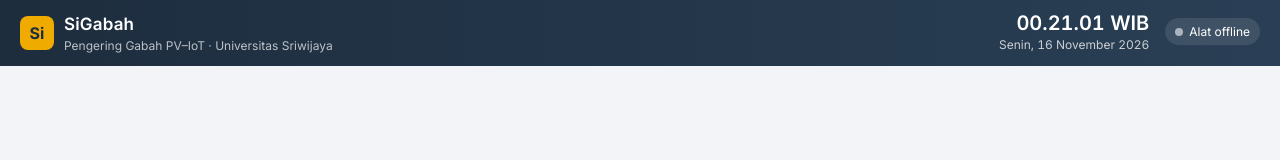
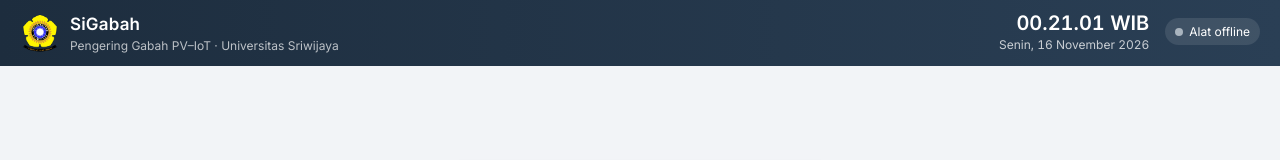
Before and after one commit to sigabah/sigabah.github.io, a plain HTML site: page index.html in a window 1280 px wide. Shown: the top 160 px of the page. Drawn offline with nearby package versions, Linux system fonts and the light colour scheme.

Commit message:
Logo Universitas Sriwijaya (Wikimedia Commons)
Co-Authored-By: Claude Opus 5.5 <noreply@anthropic.com>

```diff
--- a/index.html
+++ b/index.html
@@ -4,6 +4,8 @@
 <meta charset="utf-8">
 <meta name="viewport" content="width=device-width, initial-scale=1">
 <meta name="theme-color" content="#1d2d3e">
+<link rel="icon" href="unsri.png">
+<link rel="apple-touch-icon" href="unsri.png">
 <title>SiGabah — Pengering Gabah IoT</title>
 <link rel="preconnect" href="https://fonts.googleapis.com">
 <link href="https://fonts.googleapis.com/css2?family=Inter:wght@400;500;600;700&display=swap" rel="stylesheet">
@@ -24,7 +26,7 @@
   /* Shell bar */
   .shell { background:linear-gradient(90deg,var(--shell),var(--shell2)); color:#fff; padding:12px 20px; display:flex; align-items:center; gap:16px; flex-wrap:wrap; }
   .brand { display:flex; align-items:center; gap:10px; }
-  .logo { width:34px; height:34px; border-radius:8px; background:#f0ab00; display:grid; place-items:center; font-weight:700; color:var(--shell); font-size:16px; }
+  .logo { width:40px; height:40px; object-fit:contain; display:block; }
   .brand h1 { font-size:17px; margin:0; font-weight:600; letter-spacing:.01em; }
   .brand .sub { font-size:12px; opacity:.7; }
   .spacer { flex:1; }
@@ -98,7 +100,7 @@
 </head>
 <body>
 <div class="shell">
-  <div class="brand"><div class="logo">Si</div><div><h1>SiGabah</h1><div class="sub">Pengering Gabah PV–IoT · Universitas Sriwijaya</div></div></div>
+  <div class="brand"><img class="logo" src="unsri.png" alt="Logo Universitas Sriwijaya"><div><h1>SiGabah</h1><div class="sub">Pengering Gabah PV–IoT · Universitas Sriwijaya</div></div></div>
   <div class="spacer"></div>
   <div id="clock"><b>--.--.--</b><span>-</span></div>
   <div><span class="pill" id="online"><span class="dot"></span><span id="onlineTxt">Alat offline</span></span><div id="lastData"></div></div>
```
Also changed, not shown: unsri.png (added).
